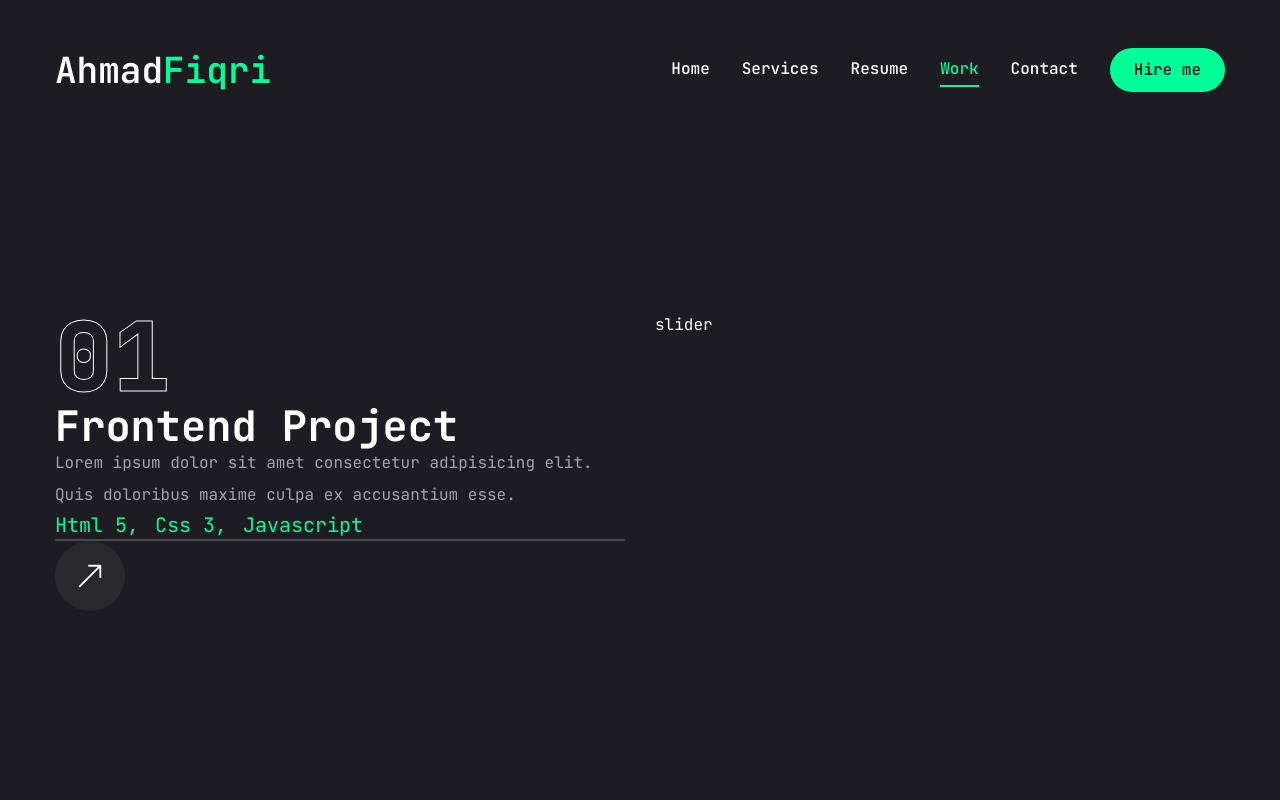
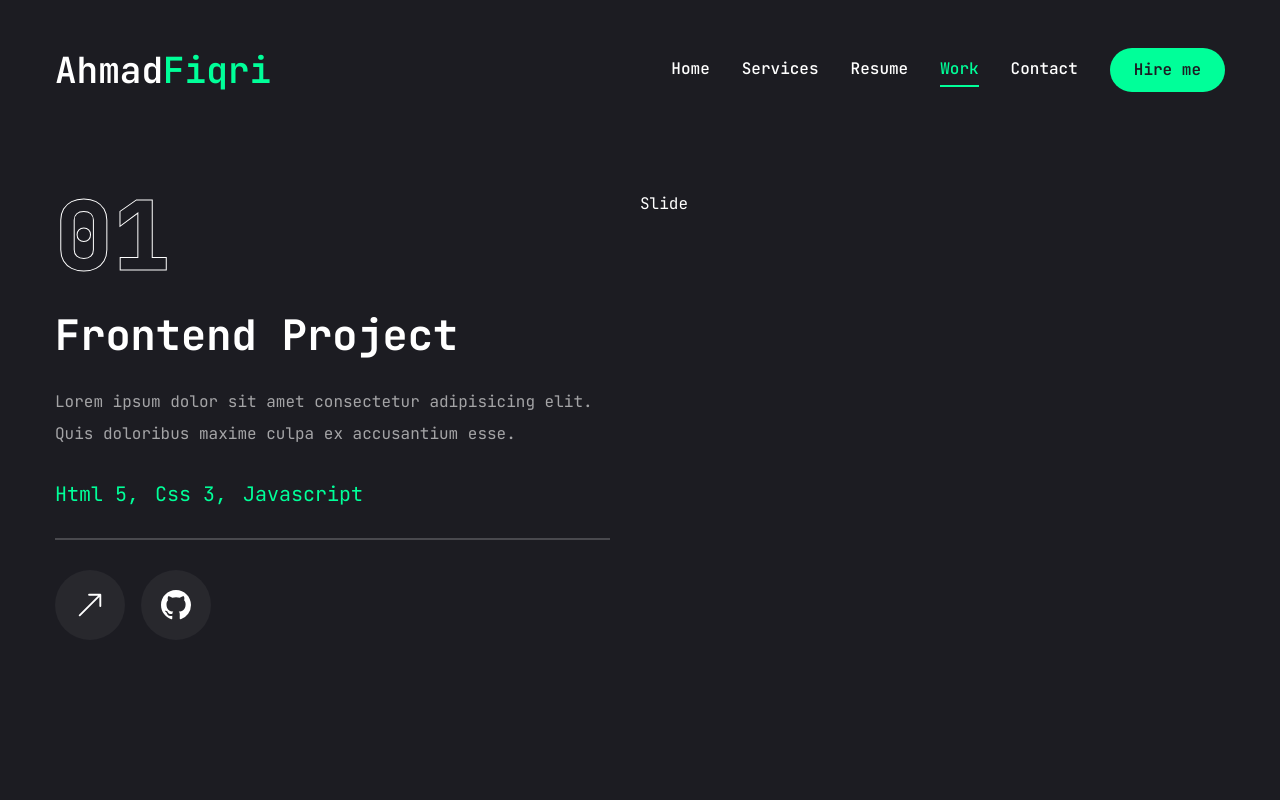
Before and after one commit to fiqrioemry/ahmadfiqrioemry_portfolio, a Next.js app: page /work in a window 1280 px wide. Built offline with nearby package versions, Linux system fonts and the light colour scheme.

Commit message:
add swiper animation on page

```diff
--- a/app/work/page.jsx
+++ b/app/work/page.jsx
@@ -56,6 +56,13 @@
 
 const Work = () => {
   const [project, setProject] = useState(projects[0]);
+  const handleSlideChange = (swiper) => {
+    // get current slide inbox
+    const currentIndex = swiper.activeIndex;
+
+    // update project state based on current slide index
+    setProject(projects[currentIndex]);
+  };
   return (
     <motion.div
       initial={{ opacity: 0 }}
@@ -65,7 +72,7 @@
       <div className="container mx-auto">
         <div className="flex flex-col xl:flex-row xl:gap-[30px]">
           <div className="w-full xl:w-[50%] xl:[460px] flex flex-col xl:justify-between order-2 xl:order-none">
-            <div>
+            <div className="flex flex-col gap-[30px] h-[50%]">
               {/* outline num */}
               <div className="text-8xl leading-none font-extrabold text-transparent text-outline">
                 {project.num}
@@ -96,7 +103,8 @@
               {/* border */}
               <div className="border border-white/20"></div>
 
-              <div>
+              {/* buttons */}
+              <div className="flex items-center gap-4">
                 {/* Live project button */}
                 <Link href={project.live}>
                   <TooltipProvider delayDuration={100}>
@@ -110,10 +118,35 @@
                     </Tooltip>
                   </TooltipProvider>
                 </Link>
+
+                {/* github project button */}
+                <Link href={project.github}>
+                  <TooltipProvider delayDuration={100}>
+                    <Tooltip>
+                      <TooltipTrigger className="w-[70px] h-[70px] rounded-full bg-white/5 flex justify-center items-center group">
+                        <BsGithub className="text-white text-3xl group-hover:text-accent" />
+                      </TooltipTrigger>
+                      <TooltipContent>
+                        <p>Github Repository</p>
+                      </TooltipContent>
+                    </Tooltip>
+                  </TooltipProvider>
+                </Link>
               </div>
             </div>
           </div>
-          <div className="w-full xl:w-[50%] ">slider</div>
+          <div className="w-full xl:w-[50%] ">
+            <Swiper
+              spaceBetween={30}
+              slidesPerView={1}
+              className="xl:h-[520px] mb-12"
+              onSlideChange={handleSlideChange}
+            >
+              {projects.map((project, index) => {
+                return <SwiperSlide key={index}>Slide</SwiperSlide>;
+              })}
+            </Swiper>
+          </div>
         </div>
       </div>
     </motion.div>
```
